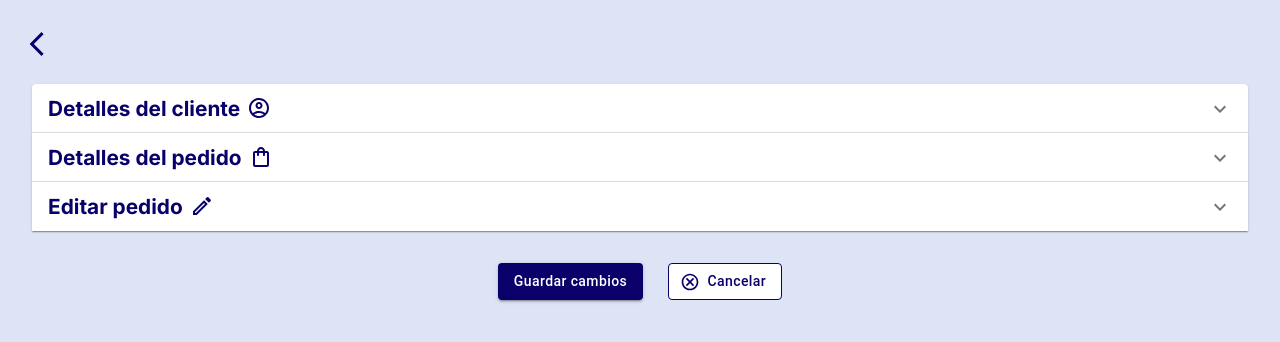
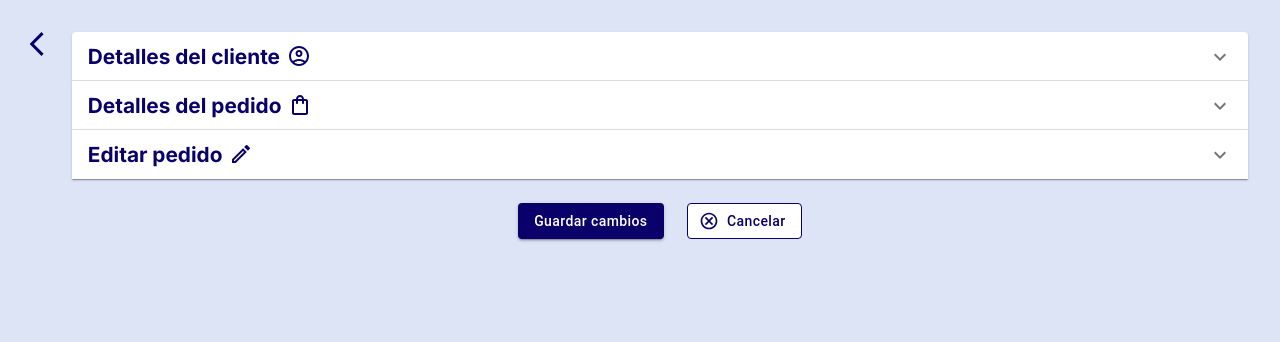
Before and after one commit to CarlosAC-29/Invento_Track, a Next.js app in the folder invento-track-frontend/: page /pages/pedido/editar in a window 1280 px wide. Shown: the top 342 px of the page. Built offline with nearby package versions, Linux system fonts and the light colour scheme.

Commit message:
Add form at delivery edit

```diff
--- a/invento-track-frontend/src/app/components/editar/numberinput.jsx
+++ b/invento-track-frontend/src/app/components/editar/numberinput.jsx
@@ -30,7 +30,7 @@ const NumberInput = React.forwardRef(function CustomNumberInput(props, ref) {
 });
 
 export default function QuantityInput({ defaultValue, onChange }) {
-    return <NumberInput aria-label="Quantity Input" min={1} max={99} defaultValue={defaultValue} onChange={onChange} />;
+    return <NumberInput aria-label="Quantity Input" min={0} max={99} defaultValue={defaultValue} onChange={onChange} />;
 }
 
 const blue = {
--- a/invento-track-frontend/src/app/pages/pedido/editar/page.jsx
+++ b/invento-track-frontend/src/app/pages/pedido/editar/page.jsx
@@ -6,7 +6,7 @@ import AccordionActions from '@mui/material/AccordionActions';
 import AccordionSummary from '@mui/material/AccordionSummary';
 import AccordionDetails from '@mui/material/AccordionDetails';
 import Button from '@mui/material/Button';
-import Box from '@mui/material/Box';
+import Divider from '@mui/material/Divider';
 import TableContainer from '@mui/material/TableContainer';
 import TableHead from '@mui/material/TableHead';
 import Table from '@mui/material/Table';
@@ -67,7 +67,7 @@ const productos = [
         precio: 100,
     },
     {
-        id: 2,
+        id: 3,
         imagen: postobon,
         nombre: 'Producto 2',
         referencia: '123456',
@@ -75,7 +75,7 @@ const productos = [
         precio: 100,
     },
     {
-        id: 2,
+        id: 4,
         imagen: postobon,
         nombre: 'Producto 2',
         referencia: '123456',
@@ -83,7 +83,7 @@ const productos = [
         precio: 100,
     },
     {
-        id: 2,
+        id: 5,
         imagen: postobon,
         nombre: 'Producto 2',
         referencia: '123456',
@@ -99,11 +99,24 @@ export default function AccordionUsage() {
     const searchParams = useSearchParams()
     const idPedido = searchParams.get('id')
     const router = useRouter()
+
     const initialQuantities = productos.reduce((acc, producto) => {
         acc[producto.id] = producto.cantidad;
         return acc;
     }, {});
+
+    const calculateTotal = (quantities) => {
+        let total = 0;
+        productos.forEach(producto => total += quantities[producto.id] * producto.precio);
+        return total;
+    }
+
     const [quantities, setQuantities] = React.useState(initialQuantities);
+    const [total, setTotal] = React.useState(calculateTotal(initialQuantities));
+    React.useEffect(() => {
+        setTotal(calculateTotal(quantities));
+    }, [quantities]);
+
     const handleCancel = () => {
         router.push("/pages/pedido")
     }
@@ -117,12 +130,13 @@ export default function AccordionUsage() {
     return (
         <div class="edit-accordion">
             <ArrowBackIosIcon onClick={handleCancel} sx={{
-                marginBottom: '2%', color: '#090069', scale: '1.2',
+                marginBottom: '2%', color: '#090069', scale: '1.2', height: 'fit-content',
                 '&:hover': {
                     cursor: 'pointer',
                 },
             }} />
-            <Accordion disableGutters={true}>
+
+            <div class="accordion-class"> <Accordion disableGutters={true}>
                 <AccordionSummary
                     expandIcon={<ExpandMoreIcon />}
                     aria-controls="panel1-content"
@@ -193,7 +207,7 @@ export default function AccordionUsage() {
                         <ModeEditOutlineOutlinedIcon style={{ marginLeft: '0.6%', color: '#090069' }} />
                     </AccordionSummary>
                     <AccordionDetails>
-                    <TableContainer>
+                        <TableContainer sx={{ maxHeight: 400, '&::-webkit-scrollbar': { display: 'none' } }}>
                             <Table>
                                 <TableHead>
                                     <TableRow hover>
@@ -241,16 +255,18 @@ export default function AccordionUsage() {
                             </Table>
                         </TableContainer>
                     </AccordionDetails>
-                <AccordionActions>
 
-                </AccordionActions>
-
+                    <div style={{ marginLeft: '2.5%', marginBottom: '1%' }}>
+                        <p className='total'>Total del pedido</p>
+                        <p style={{ fontSize: '1.4em' }}>${total.toLocaleString('es-CO', { minimumFractionDigits: 2 })} </p>
+                    </div>
                 </Accordion>
                 <div class="edit-buttons">
                     <Button variant="contained" sx={{ textTransform: 'none', background: '#090069' }}>Guardar cambios</Button>
                     <Button variant="outlined" sx={{ textTransform: 'none', background: 'white', color: '#090069', borderColor: '#090069' }} startIcon={<CancelOutlinedIcon />} onClick={handleCancel}>Cancelar</Button>
-            </div>
+                </div></div>
 
-        </div>
+
+        </div >
     );
 }
--- a/invento-track-frontend/src/app/pages/pedido/editar/styles.css
+++ b/invento-track-frontend/src/app/pages/pedido/editar/styles.css
@@ -1,11 +1,15 @@
 .edit-accordion {
   margin: 2em;
-  column-gap: 4%;
+  column-gap: 1.3%;
+  display: flex
 }
 
 .edit-buttons {
   display: flex;
   justify-content: center;
   gap: 2%;
-  margin-top: inherit;
+  margin-top: 2%;
 }
+.accordion-class{
+    width: 100%;
+}
```
Lines whose indentation alone changed are shown as unchanged.
